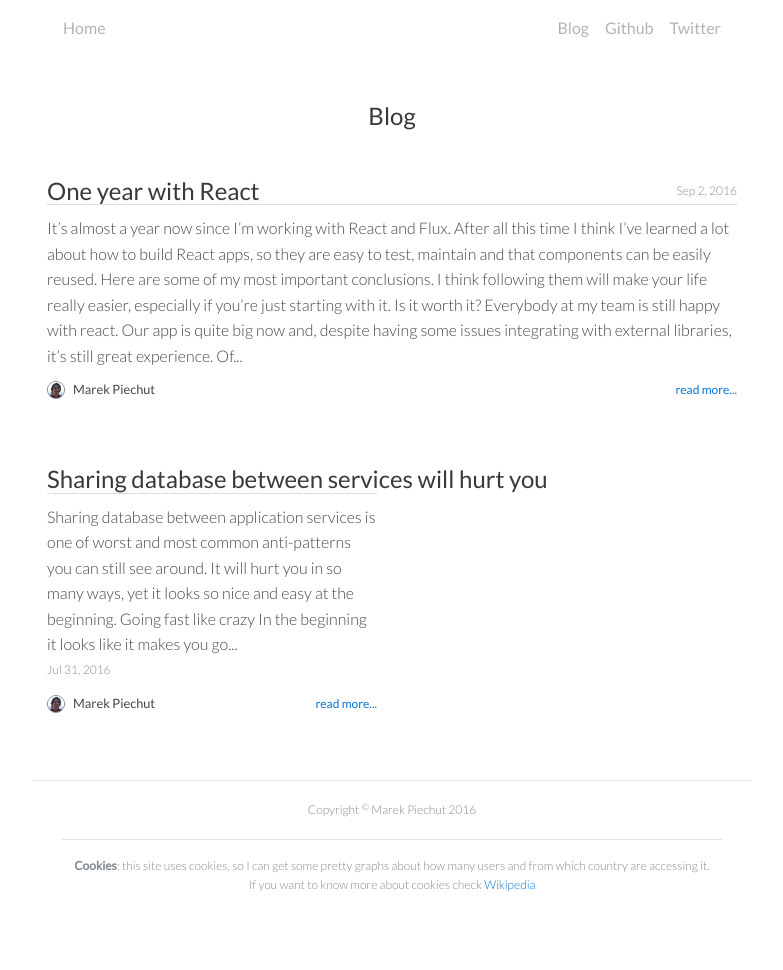
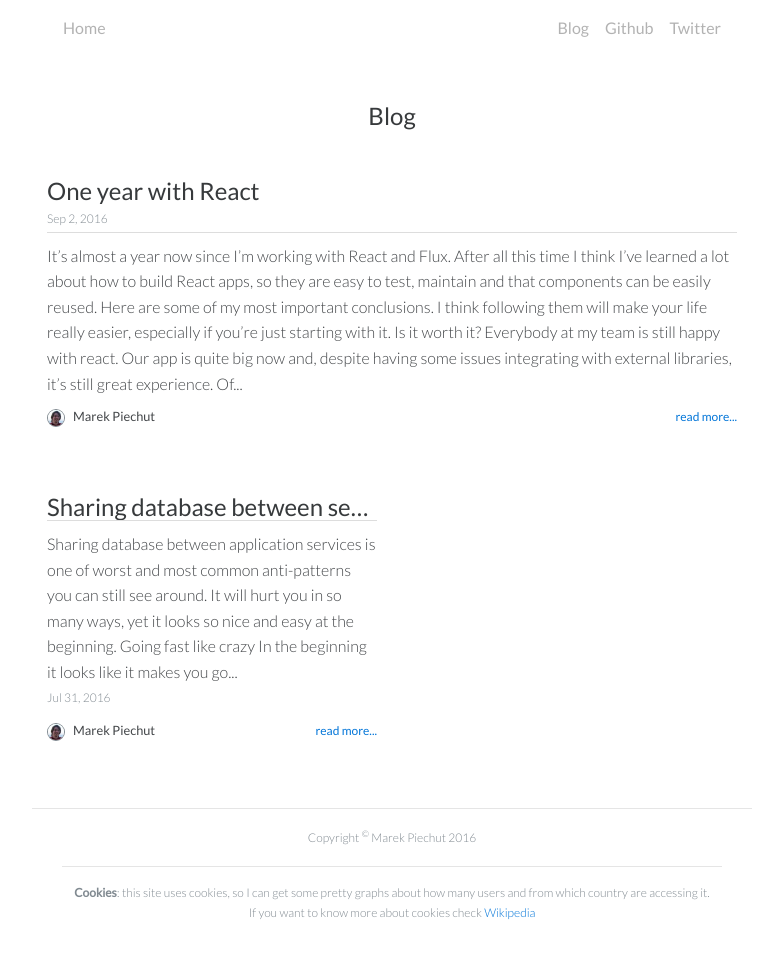
Before and after one commit to marekpiechut/marekpiechut.github.io, a Jekyll site: the page built from blog.md, in a window 1280 px wide. Shown: the whole page, without its empty margins (248-1031 px from the left). Built offline with Jekyll 4.4.1, drawn with Linux system fonts in a browser that asks for light colours; comment, search, counter and statistics services are not loaded; before the commit the page ends 942 px from its top, so only the background shows below that.

Commit message:
Fix ellipsis in post title

```diff
--- a/blog.md
+++ b/blog.md
@@ -11,7 +11,7 @@ idx: 0
 {% assign first_post = site.posts.first %}
 <div class="m-b-1 row">
   <div class="col-md-12">
-    <div class="border-underline" style="display: flex; flex-direction: row; justify-content: space-between; margin-bottom: 10px;">
+    <div class="border-underline" style="margin-bottom: 10px;">
       <a class="post-link link-black" href="{{ first_post.url | prepend: site.github.url }}">
           <h4 class="ellipsis">{{ first_post.title }}</h4>
       </a>
@@ -33,7 +33,7 @@ idx: 0
 <div class="row">
 {% for post in site.posts offset:1 limit:2 %}
 <div class="col-md-6 m-b-3">
-  <div class="border-underline" style="display: flex; flex-direction: row; width: 100%; justify-content: space-between; margin-bottom: 10px;">
+  <div class="border-underline" style="margin-bottom: 10px;">
     <a class="post-link link-black" href="{{ post.url | prepend: site.github.url }}">
         <h4 class="ellipsis">{{ post.title }}</h4>
     </a>
--- a/css/main.scss
+++ b/css/main.scss
@@ -106,6 +106,7 @@ h4 {
 	white-space: nowrap;
 	text-overflow: ellipsis;
 	overflow: hidden;
+  max-width: 100%;
 }
 
 .highlight pre {
--- a/index.html
+++ b/index.html
@@ -35,7 +35,7 @@ layout: default
 	<div class="row">
 	{% for post in site.posts offset:0 limit:2 %}
 	<div class="col-md-6 m-b-3">
-	  <div class="border-underline" style="display: flex; flex-direction: row; width: 100%; justify-content: space-between; margin-bottom: 10px;">
+	  <div class="border-underline" style="margin-bottom: 10px;">
 	    <a class="post-link link-black" href="{{ post.url | prepend: site.github.url }}">
 	        <h4 class="ellipsis">{{ post.title }}</h4>
 	    </a>
```
